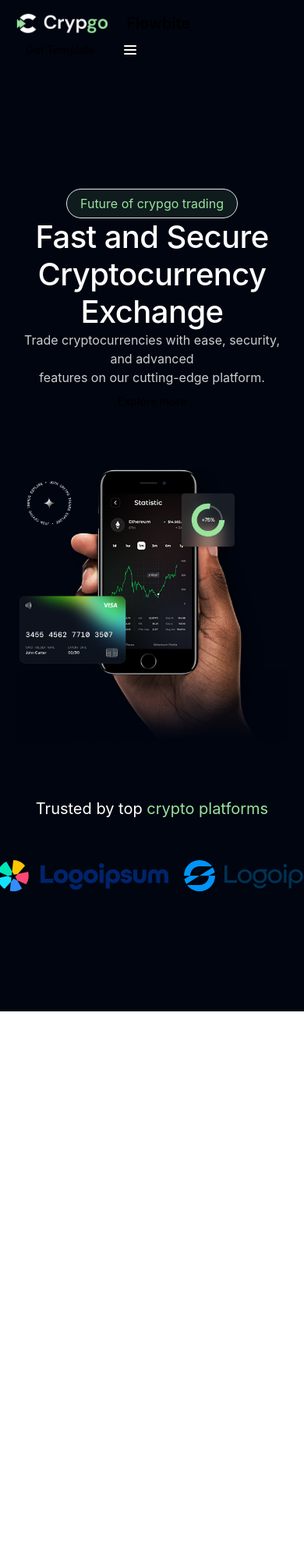
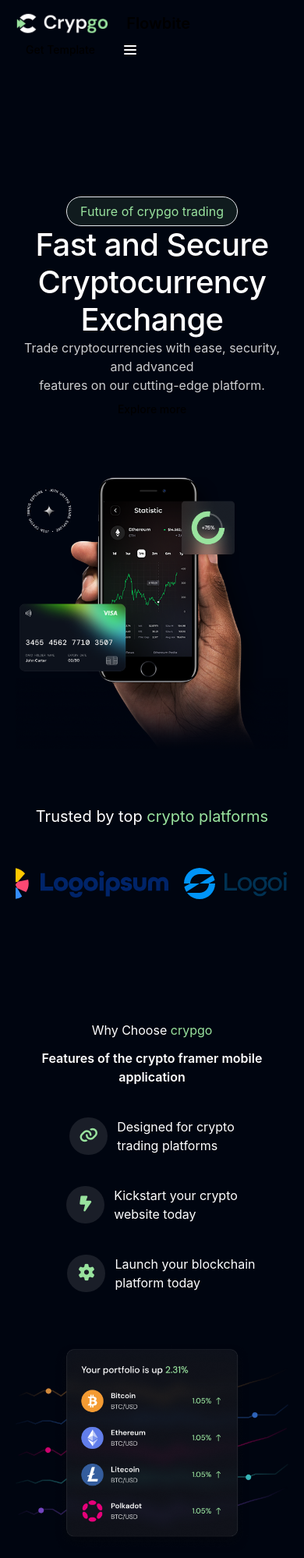
Before and after one commit to mahbub-hb-dev/crypgo, a website: page index.html in a window 390 px wide. Shown: the top 1998 px of the page at 78% size. Before the commit the page ends 1297 px from the top, so only its background shows below. Drawn offline with nearby package versions, Linux system fonts and the light colour scheme.

Commit message:
The feature section has been added

```diff
--- a/index.html
+++ b/index.html
@@ -4,6 +4,7 @@
     <meta charset="UTF-8">
     <meta name="viewport" content="width=device-width, initial-scale=1.0">
     <link href="https://cdn.jsdelivr.net/npm/flowbite@4.0.1/dist/flowbite.min.css" rel="stylesheet" />
+    <link rel="stylesheet" href="https://cdnjs.cloudflare.com/ajax/libs/font-awesome/7.0.1/css/all.min.css" integrity="sha512-2SwdPD6INVrV/lHTZbO2nodKhrnDdJK9/kg2XD1r9uGqPo1cUbujc+IYdlYdEErWNu69gVcYgdxlmVmzTWnetw==" crossorigin="anonymous" referrerpolicy="no-referrer" />
     <link rel="stylesheet" href="./output.css">
     <title>Document</title>
 </head>
@@ -11,7 +12,7 @@
     <header>
     <!-- <nav class="bg-neutral-primary fixed w-full z-20 top-0 start-0 bg-[#000510]"> -->
     <nav class="bg-neutral-primary w-full start-0 bg-[#000510]">
-        <div class="max-w-[1200px] px-5 flex flex-wrap items-center justify-between mx-auto py-4">
+        <div class="max-w-300 px-5 flex flex-wrap items-center justify-between mx-auto py-4">
 
             <a href="https://flowbite.com/" class="flex items-center space-x-3 rtl:space-x-reverse">
                 <img src="images/logo.png" class="h-7" alt="Crypgo Logo">
@@ -43,24 +44,26 @@
 
     <!--******************************************************** Main Start ******************************************************-->
 
-    <main class="bg-[#000510] py-[70px]">
+    <main class="bg-[#000510] py-20">
 
-    <section class="md:max-w-[1200px] gap-5 px-5 mx-auto md:flex justify-between pt-[72px]">
+    <section class="md:max-w-300 gap-6 px-5 mx-auto md:flex justify-between pt-18">
 
         <div class="md:w-1/2">
-            <p class="text-center w-[220px] mx-auto md:mx-0 text-[#99E39E] bg-[#99E39E1A] py-1.5 px-4 rounded-full border border-[#FFFFFF1A]"> Future of crypgo trading </p>
+            <p class="text-center w-55 mx-auto md:mx-0 text-[#99E39E] bg-[#99E39E1A] py-1.5 px-4 rounded-full border border-[#FFFFFF1A]"> Future of crypgo trading </p>
             <h1 style="font-size: clamp(40px , 6vw, 72px);" class="w-full text-center md:text-left text-white leading-[120%] tracking-[-0.6px] font-medium my-5"> Fast and Secure <br> Cryptocurrency <br> Exchange </h1>
             <p class="text-[#FFFFFFCC] text-center md:text-left"> Trade cryptocurrencies with ease, security, and advanced <br> features on our cutting-edge platform. </p>
             <button type="button" class="bg-[#99E39E] mt-5 block mx-auto md:mx-0 rounded-xl bg-brand hover:bg-brand-strong box-border border border-transparent focus:ring-4 focus:ring-brand-medium shadow-xs font-medium leading-5 rounded-base text-sm px-3 py-2 focus:outline-none"> Explore more </button>
         </div>
 
         <div class="md:w-1/2 mt-17 md:mt-0">
-            <img src="images/Frame 35.png" alt="device image">
+            <img class="w-full h-full" src="images/Frame 35.png" alt="device image">
         </div>
 
     </section>
 
-    <section class="py-[72px] md:max-w-[1200px] mx-auto">
+    <!----------------------------------------------------------------- Section Start -------------------------------------------------------------------->
+
+    <section class="py-18 md:max-w-300 mx-auto px-5">
 
         <h4 class="text-white text-center text-xl"> Trusted by top <span class="text-[#99E39E]"> crypto platforms </span> </h4>
 
@@ -74,6 +77,29 @@
 
     </section>
 
+    <!----------------------------------------------------------------- Section Start -------------------------------------------------------------------->
+
+    <section class="md:max-w-300 mx-auto px-5 py-18 flex flex-col md:flex-row gap-16 md:gap-6">
+
+        <div class="flex-1 md:pt-10">
+            <p class="text-white text-center md:text-left mb-3"> Why Choose <span class="text-[#99E39E]">crypgo</span> </p>
+            <h2 class="text-white text-[40px] font-semibold text-center md:text-left"> Features of the crypto framer mobile application </h2>
+
+            <ul class="mt-10 md:mt-12 flex flex-wrap justify-center md:justify-start gap-10 md:gap-12">
+                <li class="flex items-center gap-3"> <span class="bg-[#FFFFFF1A] p-3 rounded-full"><i class="fa-solid text-xl fa-link text-[#99E39E]"></i></span> <span class="text-white">Designed for crypto <br> trading platforms</span> </li>
+                <li class="flex items-center gap-3"> <span class="bg-[#FFFFFF1A] p-3 rounded-full"><i class="fa-solid text-xl fa-bolt-lightning text-[#99E39E]"></i></span> <span class="text-white">Kickstart your crypto <br> website today</span> </li>
+                <li class="flex items-center gap-3 ml-6 sm:ml-0"> <span class="bg-[#FFFFFF1A] p-3 rounded-full"><i class="fa-solid text-xl fa-gear text-[#99E39E]"></i></span> <span class="text-white">Launch your blockchain <br> platform today</span> </li>
+            </ul>
+        </div>
+
+        <div class="flex-1">
+            <img class="w-full h-full" src="images/Frame 66.png" alt="feature image">
+        </div>
+
+    </section>
+
+    <!----------------------------------------------------------------- Section Start -------------------------------------------------------------------->
+
     </main>
 
 <script src="https://cdn.jsdelivr.net/npm/flowbite@4.0.1/dist/flowbite.min.js"></script>
```
Also changed, not shown: output.css.
